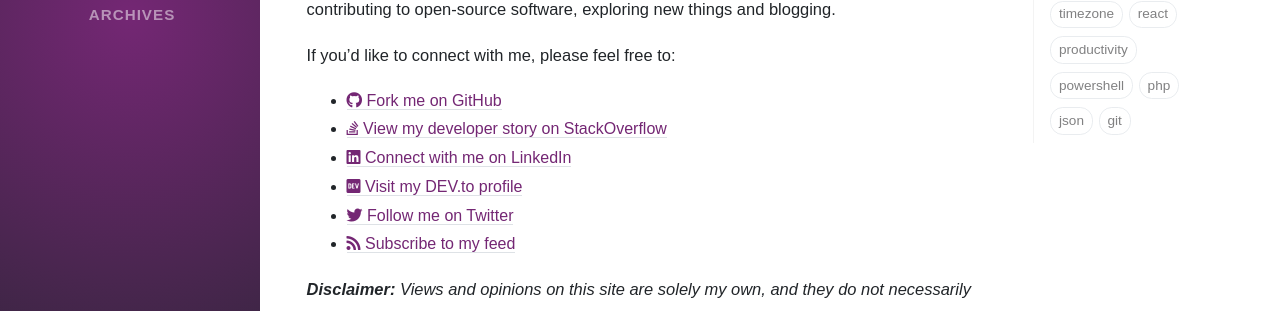
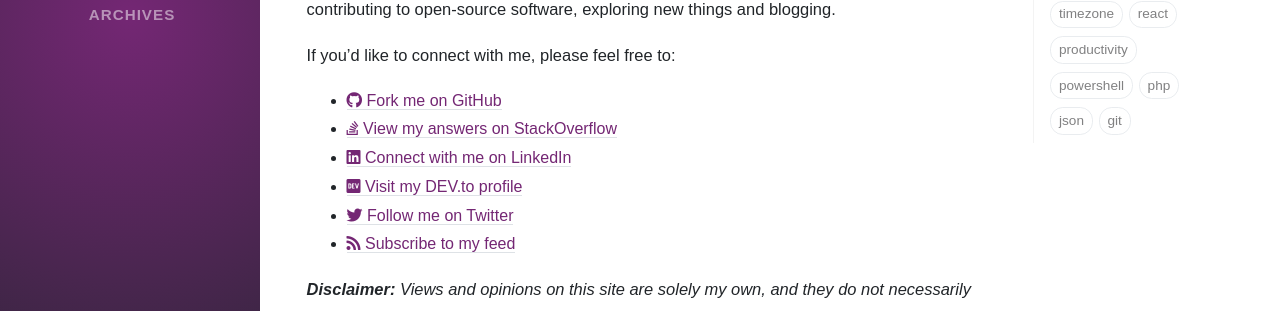
Before and after one commit to mehmetseckin/mehmetseckin.github.io, a Jekyll site: the page built from tabs/about.md, in a window 1280 px wide and 976 px high. Shown: the part 473-784 px from the top of the window. Built offline with Jekyll 4.4.1, drawn with Linux system fonts in a browser that asks for light colours; nearby versions of some CDN libraries; some web fonts are replaced; comment, search, counter and statistics services are not loaded.

Commit message:
Replace link to developer story with SO profile

```diff
--- a/tabs/about.md
+++ b/tabs/about.md
@@ -20,7 +20,7 @@ I like to spend my free time reading, playing with my kids, working on my pet pr
 If you'd like to connect with me, please feel free to:
 
 - <a href="https://github.com/mehmetseckin"><i class="fab fa-github" title="Fork me on GitHub" aria-hidden="true"></i> Fork me on GitHub</a>
-- <a href="https://stackoverflow.com/story/mehmetseckin"><i class="fab fa-stack-overflow" title="View my developer story on StackOverflow" aria-hidden="true"></i> View my developer story on StackOverflow</a>
+- <a href="https://stackoverflow.com/users/824495/mehmetseckin"><i class="fab fa-stack-overflow" title="View my answers on StackOverflow" aria-hidden="true"></i> View my answers on StackOverflow</a>
 - <a href="https://linkedin.com/in/mehmet-seckin"><i class="fab fa-linkedin" title="Connect with me on LinkedIn" aria-hidden="true"></i> Connect with me on LinkedIn</a>
 - <a href="https://dev.to/mehmetseckin"><i class="fab fa-dev" title="Visit my DEV.to profile" aria-hidden="true"></i> Visit my DEV.to profile</a>
 - <a href="https://twitter.com/_mehmetseckin"><i class="fab fa-twitter" title="Follow me on Twitter" aria-hidden="true"></i> Follow me on Twitter</a>
```
